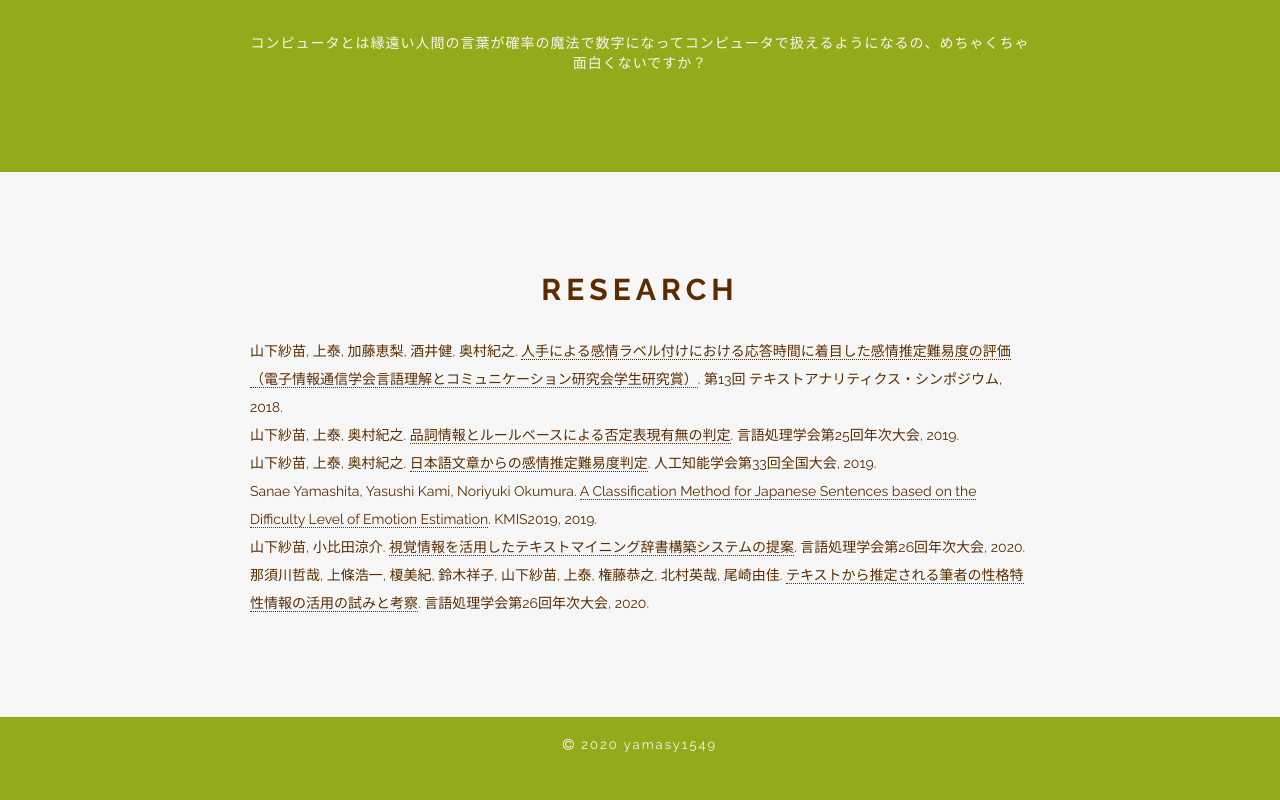
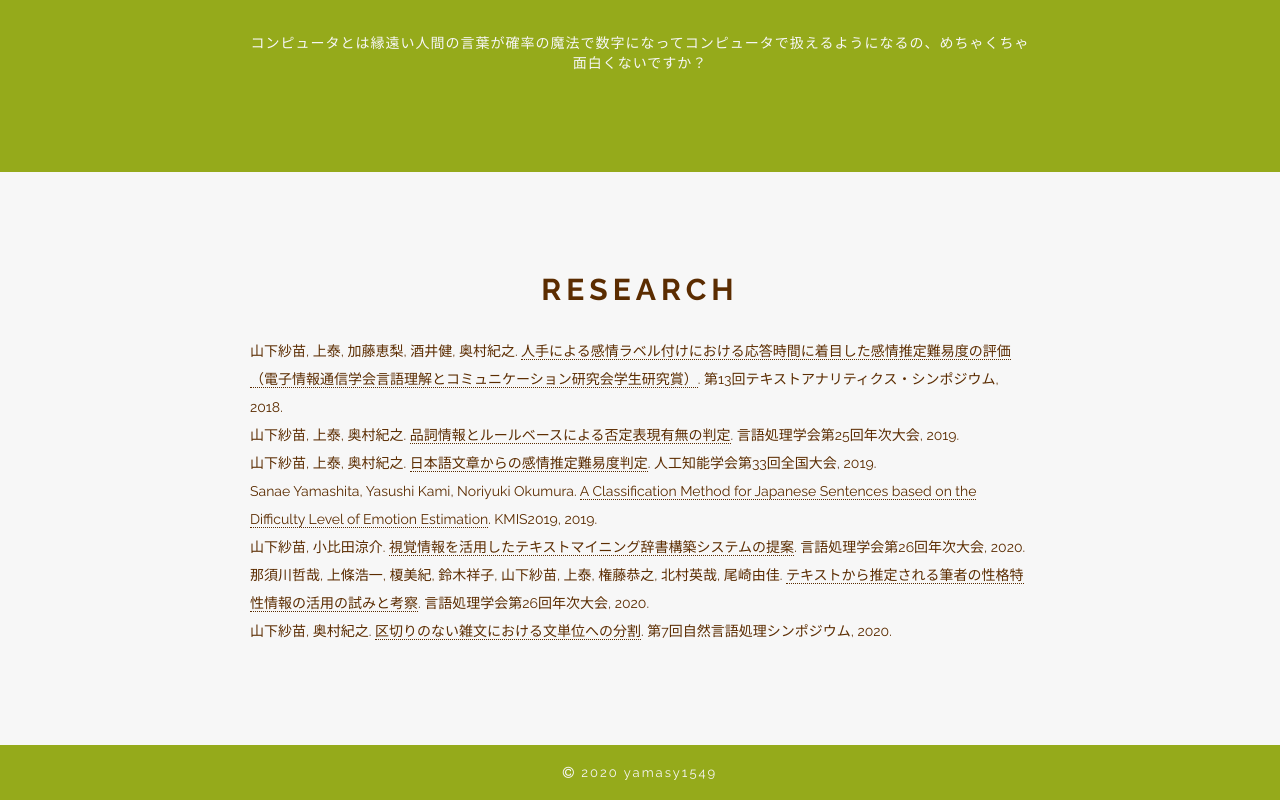
Before and after one commit to yamasy1549/yamasy1549.github.io, a React app: page / in a window 1280 px wide. Shown: the part 7268-8068 px from the top of the page. Before the commit the page ends 8040 px from the top, so only its background shows below. Built offline with nearby package versions, Linux system fonts and the light colour scheme.

Commit message:
研究追加

```diff
--- a/src/components/Research.jsx
+++ b/src/components/Research.jsx
@@ -8,7 +8,7 @@ export default () => (
   <Section id='research'>
     <ul className={styles.interviews}>
       <Paper
-        journal='第13回 テキストアナリティクス・シンポジウム'
+        journal='第13回テキストアナリティクス・シンポジウム'
         author='山下紗苗, 上泰, 加藤恵梨, 酒井健, 奥村紀之'
         year='2018'
         url='https://www.ieice.org/ken/paper/20180906i1G8/'>
@@ -54,6 +54,14 @@ export default () => (
         url='https://www.anlp.jp/proceedings/annual_meeting/2020/pdf_dir/P6-32.pdf'>
         テキストから推定される筆者の性格特性情報の活用の試みと考察
       </Paper>
+
+      <Paper
+        journal='第7回自然言語処理シンポジウム'
+        author='山下紗苗, 奥村紀之'
+        year='2020'
+        url='https://www.ieice.org/ken/paper/20201202JCBw/'>
+        区切りのない雑文における文単位への分割
+      </Paper>
     </ul>
   </Section>
 )
```
